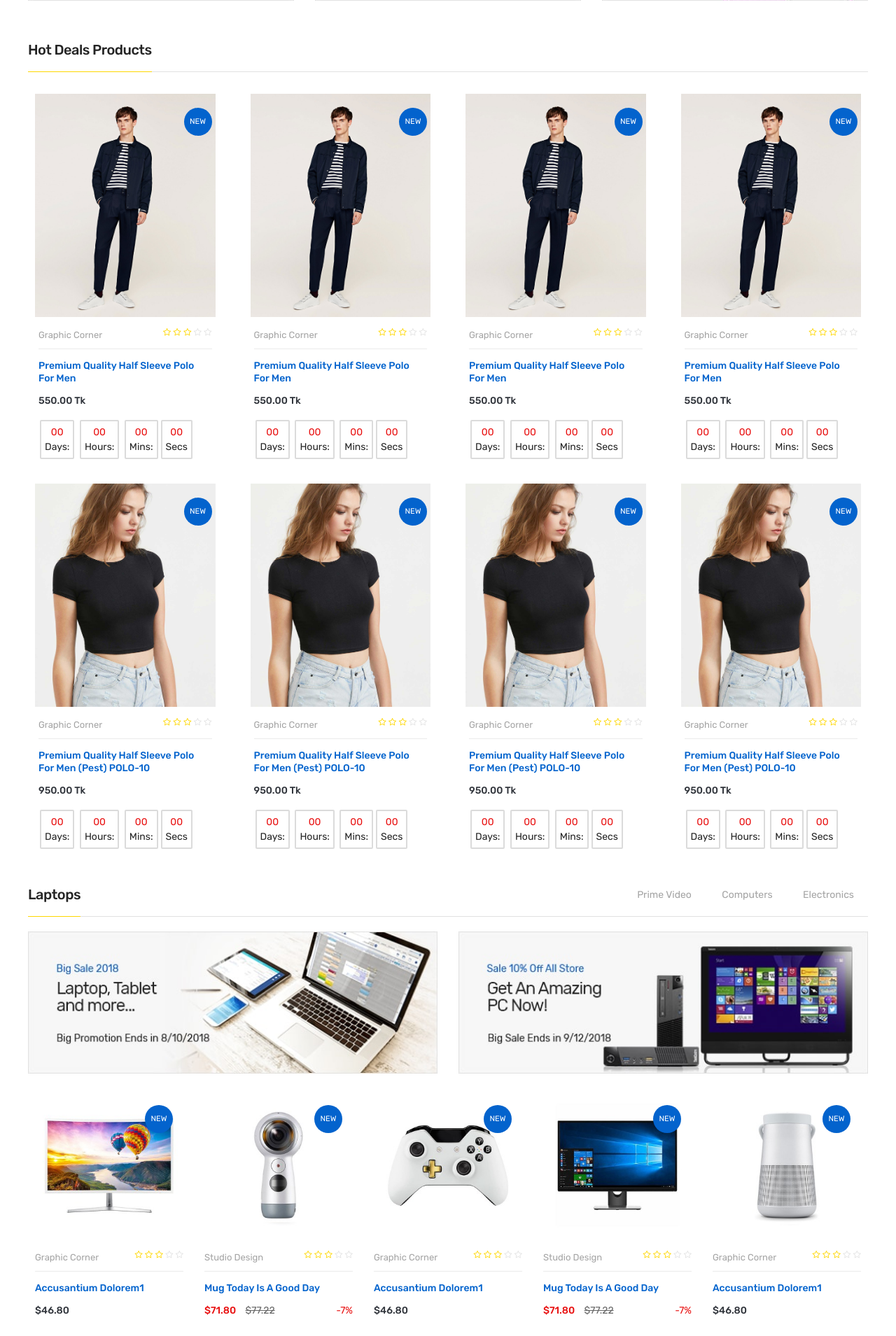
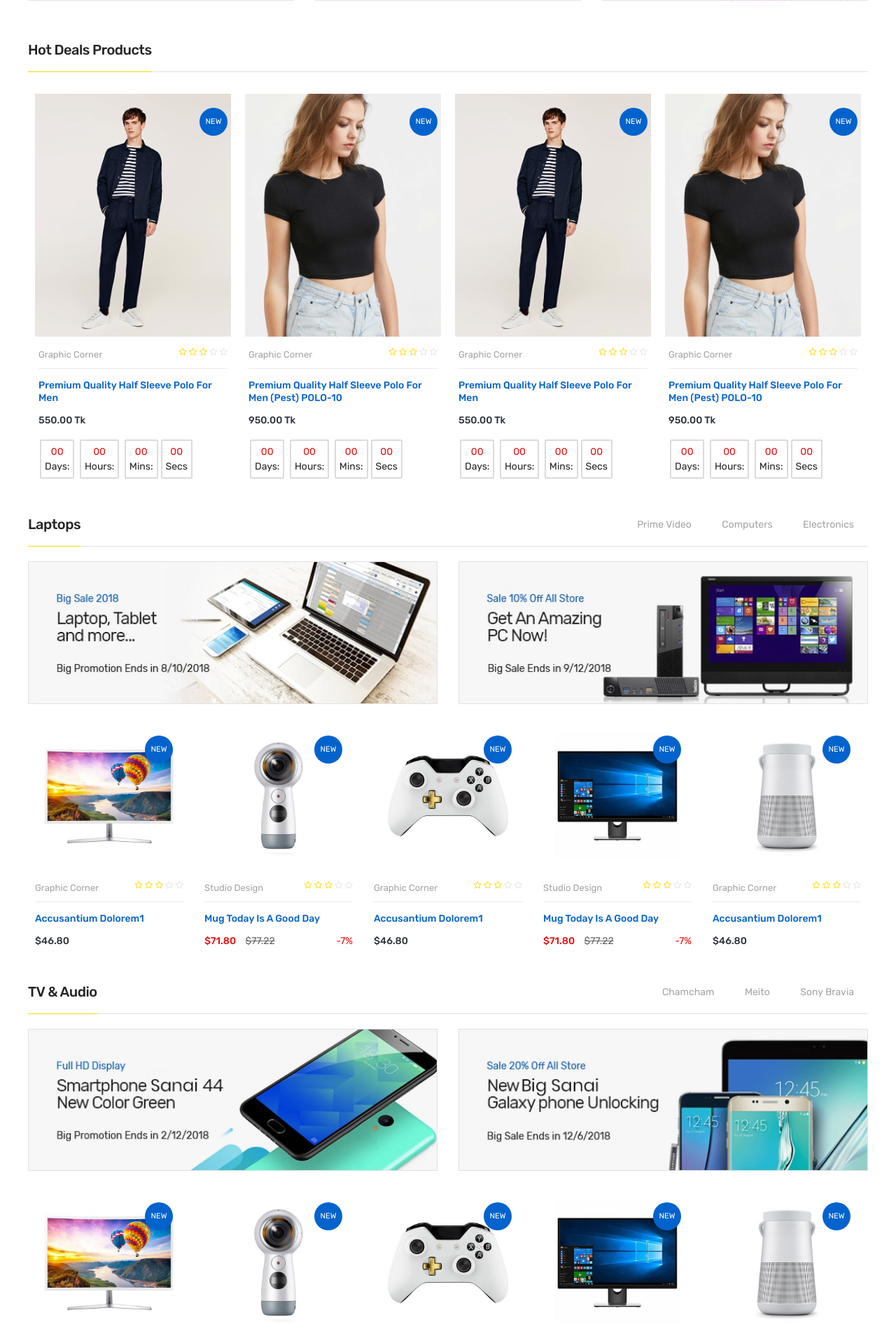
Before and after one commit to hossain258/e-ShopAPI, a Django app: page / in a window 1280 px wide. Shown: the part 948-2857 px from the top of the page at 70% size. Run offline with Django 4.2, Linux system fonts and the light colour scheme; data comes from the database, SQL or seed files in the repository; parts of the project's set-up code (start-up, migrations or seed data) failed here and were passed over; some libraries are stand-ins or nearby versions.

Commit message:
owl-carousel issue solve

```diff
--- a/e-ShopAPI-main/templates/Store/index.html
+++ b/e-ShopAPI-main/templates/Store/index.html
@@ -145,9 +145,9 @@
                         </div>
                     </div>
                     {% endfor %} -->
+                    <div class="col-lg-12">
+                        <div class="special-product-active owl-carousel">
                             {% for product in all_product %}
-                    <div class="special-product-active owl-carousel">
-                        <div class="col-lg-12">
                                 <div class="single-product-wrap">
                                     <div class="product-image">
                                         <a href="{{product.get_absolute_url}}">
@@ -193,9 +193,9 @@
                                         </div>
                                     </div>
                                 </div>
-                        </div>
-                    </div>
                             {% endfor %}
+                        </div>
+                    </div>
                 </div>
             </div>
             <!-- Li's Section Area End Here -->
```
Also changed, not shown: e-ShopAPI-main/templates/base.html (+19 -0 lines). Lines whose indentation alone changed are shown as unchanged.
